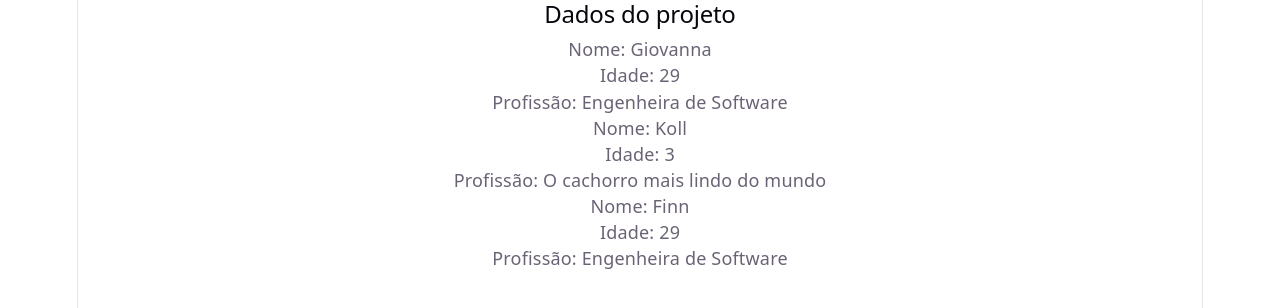
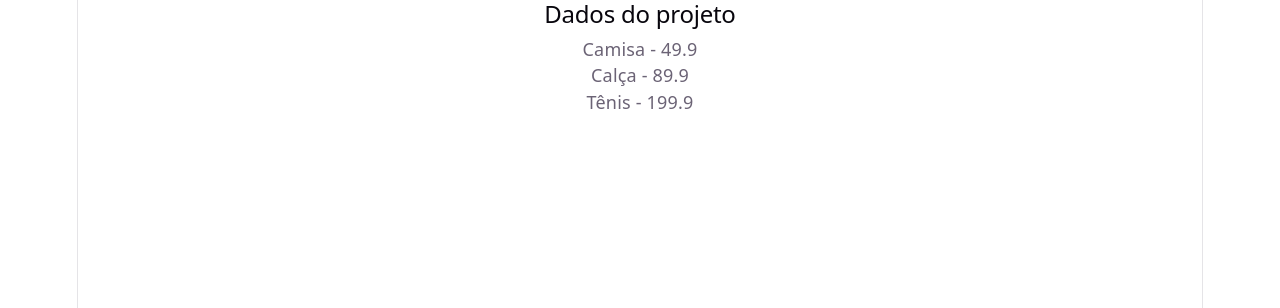
Before and after one commit to giovannacostaxavier/Exercicios-React, a React (Vite) app: page / in a window 1280 px wide. Shown: the top 308 px of the page. Built offline with nearby package versions, Linux system fonts and the light colour scheme.

Commit message:
Feat: novo exercicio de props usando map

```diff
--- a/src/App.jsx
+++ b/src/App.jsx
@@ -1,26 +1,16 @@
-import Perfil from "./components/Perfil"
+import Produto from "./components/Produto"
 
 const App= ()=> {
-
+    const produtos = [
+  {id:3, nome: "Camisa", preco: 49.9 },
+  {id:1, nome: "Calça", preco: 89.9 },
+  {id:2, nome: "Tênis", preco: 199.9 }
+  ]
   return (
    <div>
     <h2>Dados do projeto</h2>
-    <Perfil
-      nome="Giovanna"
-      idade={29}
-      profissao="Engenheira de Software"
-    />
-
-     <Perfil
-      nome="Koll"
-      idade={3}
-      profissao="O cachorro mais lindo do mundo"
-    />
-
-     <Perfil
-      nome="Finn"
-      idade={29}
-      profissao="Engenheira de Software"
+    <Produto
+      produtos={produtos}
     />
    </div>
 
--- /dev/null
+++ b/src/components/Produto.jsx
@@ -0,0 +1,17 @@
+
+const Produto =({produtos})=>{
+    const lista = produtos.map((el)=>{
+        return(
+        <p key={el.id}>
+            {el.nome} - {el.preco}
+        </p>)
+
+    })
+    return(
+        <div>
+            {lista}
+        </div>
+    )
+}
+
+export default Produto
```
